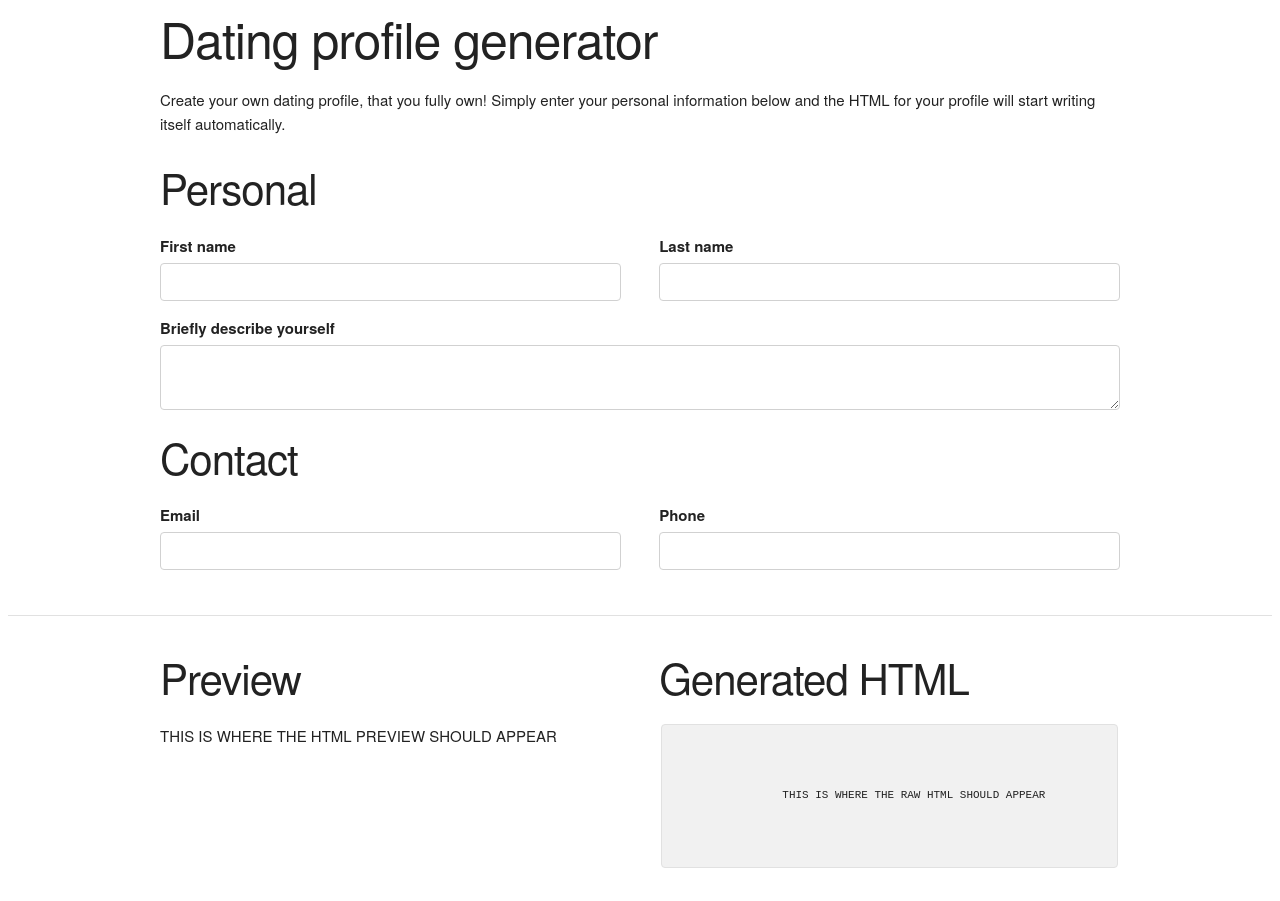
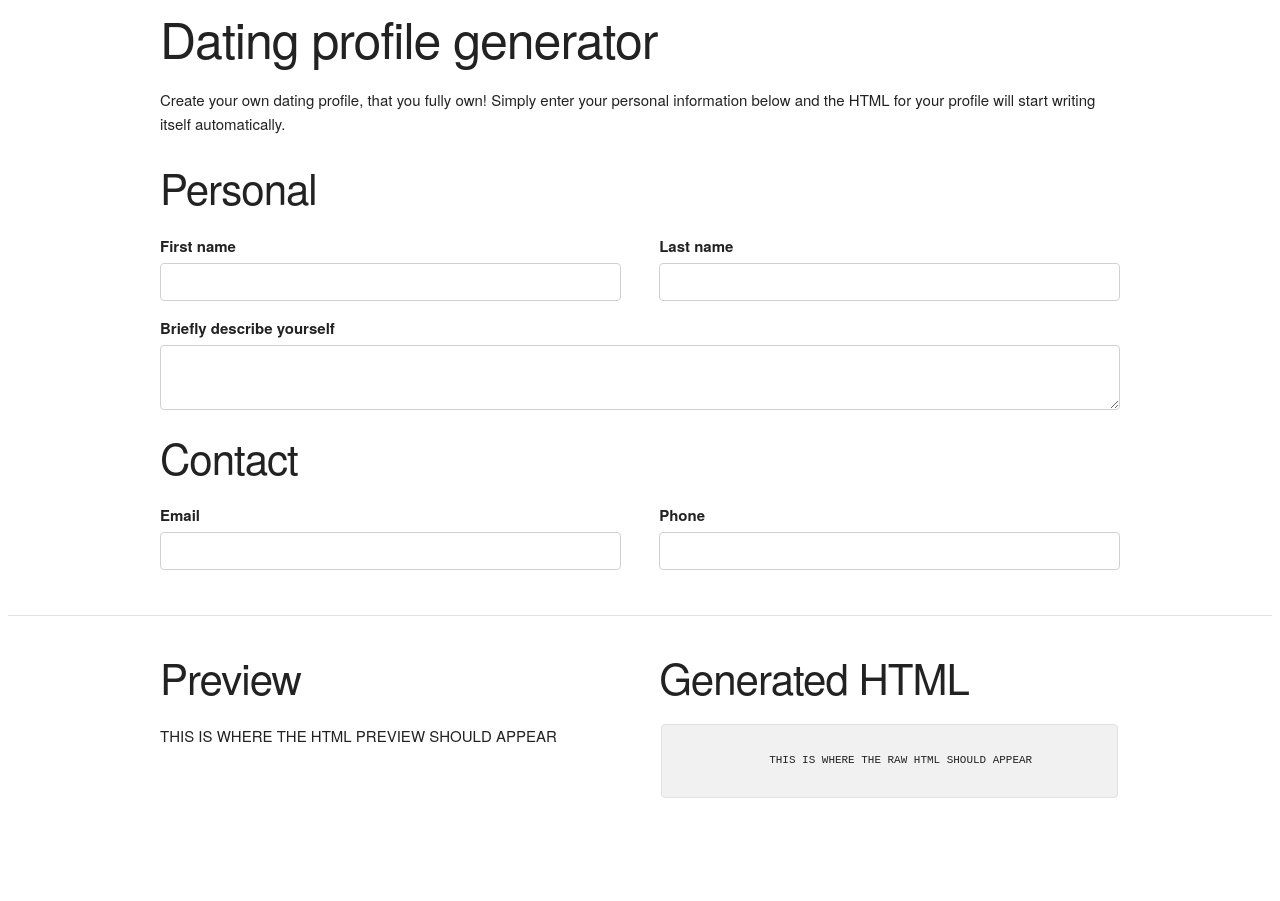
Before and after one commit to harr1193/MI-449-SS17-741-js-collect-and-display-information-kPt9Fl, a plain HTML site: page index.html in a window 1280 px wide. After the commit the page ends 831 px from the top, so only its background shows below. Drawn offline with nearby package versions, Linux system fonts and the light colour scheme.

Commit message:
Put html preview in correct place

```diff
--- a/index.html
+++ b/index.html
@@ -62,10 +62,8 @@
         </div>
         <div class="six columns">
           <h2>Generated HTML</h2>
-            <pre><code>
-              <div id="html-preview">
-                THIS IS WHERE THE RAW HTML SHOULD APPEAR
-              </div>
+            <pre><code  id="html-preview">
+              THIS IS WHERE THE RAW HTML SHOULD APPEAR
             </code></pre>
         </div>
       </div>
```
